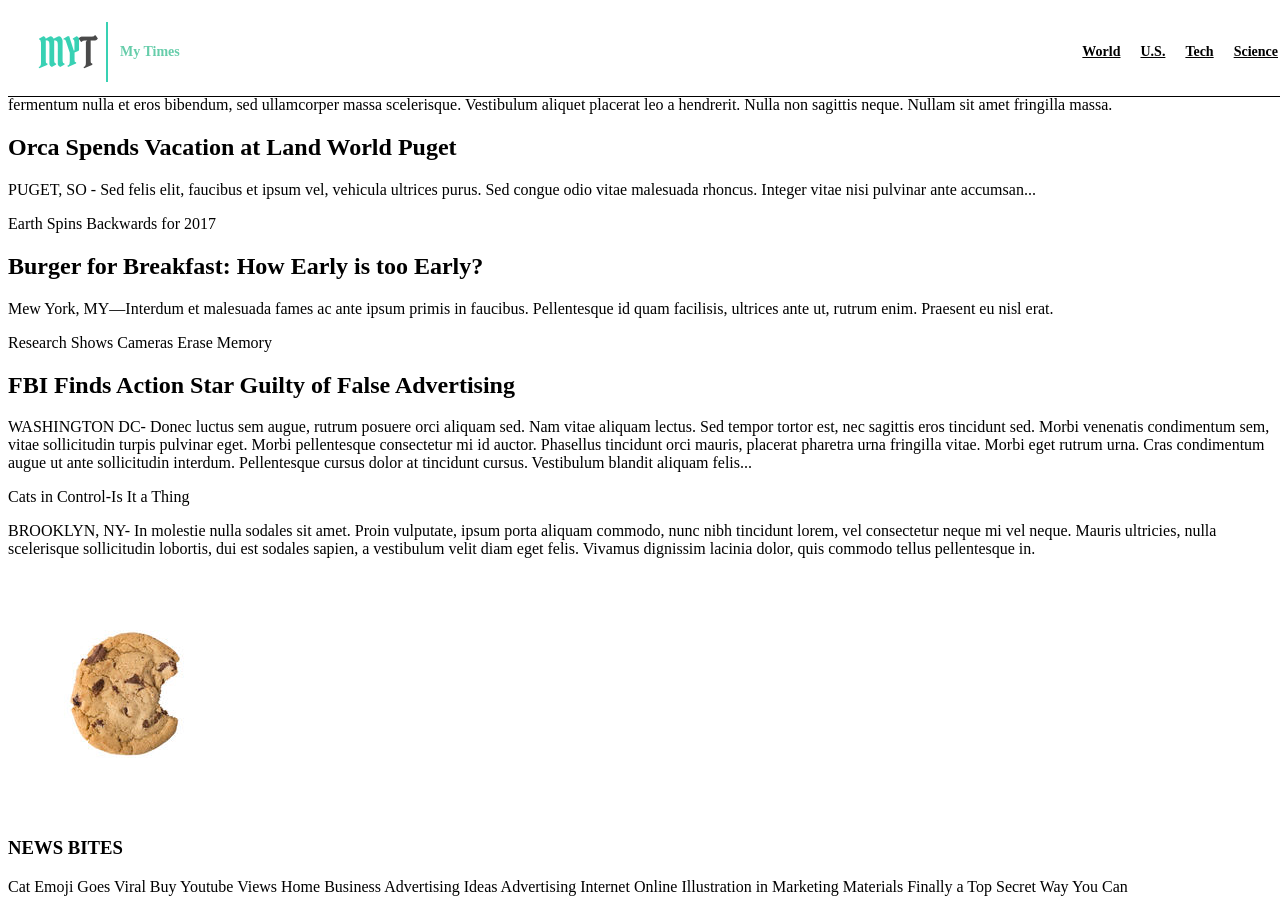
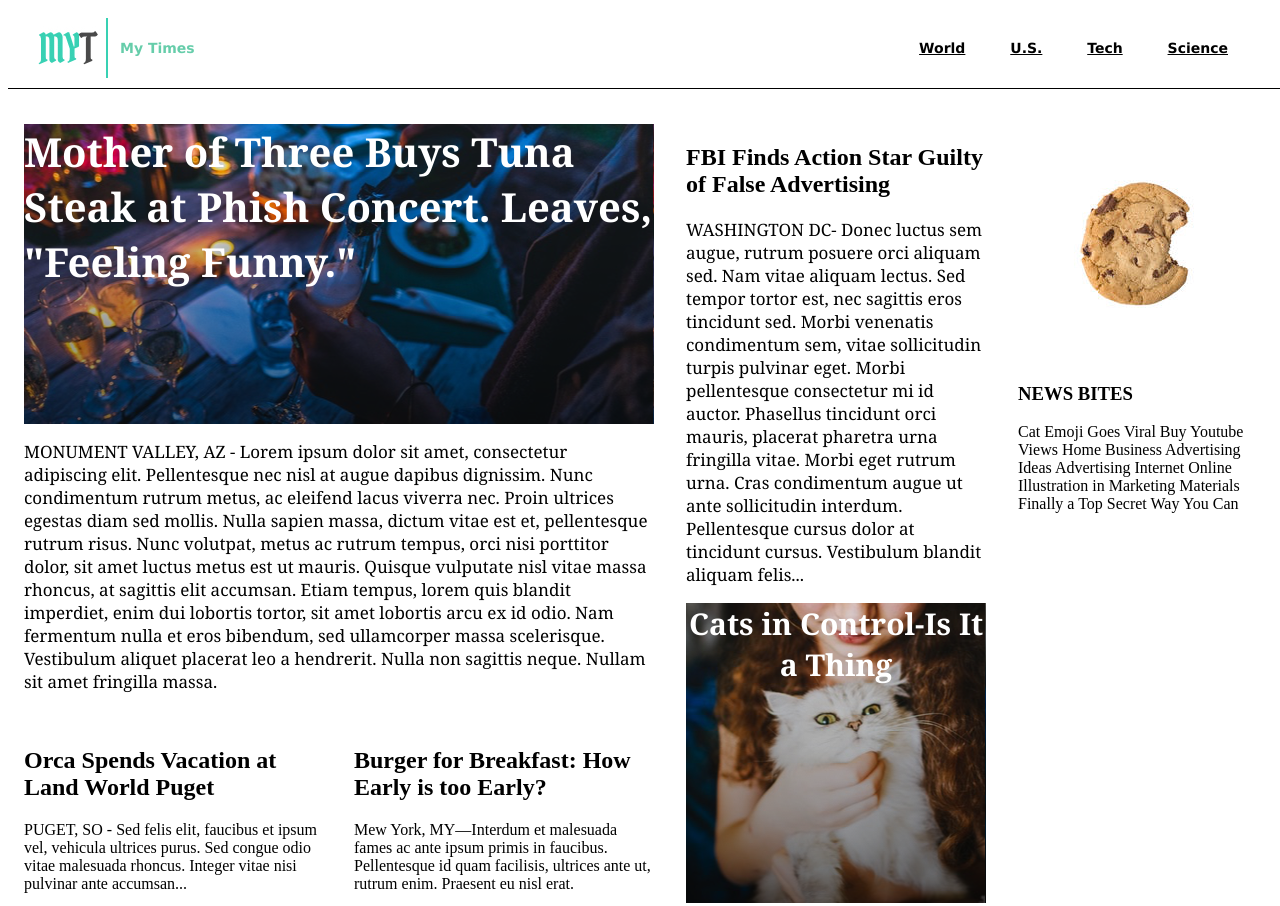
Before and after one commit to haroshi/myt, a plain HTML site: page index.html in a window 1280 px wide. Shown: the top 906 px of the page. Drawn offline with Linux system fonts and the light colour scheme.

Commit message:
Add most recent css changes

```diff
--- a/resources/css/style.css
+++ b/resources/css/style.css
@@ -1,39 +1,146 @@
+body {
+  display:block;
+}
 header {
   display: flex;
   align-items: center;
   position: fixed;
   width: 100%;
-  height: 88px;
+  height: 80px;
   border-bottom: 1px solid black;
   background-color: white;
-  font-family: Veranda;
+  font-family: Verdana;
   font-size: 14px;
   font-weight: bold;
   z-index: 1;
 }
+
 .logo {
   display: flex;
   align-items: center;
   flex-grow: 1;
   padding-left: 30px;
 }
+
 .logo img {
   width: 70px;
   height: 60px;
   margin-right: 12px;
 }
+
 .logo span {
-  display: flex;
   color: MediumAquamarine;
 }
+
 header nav {
-  display: flex;
-  padding-right: 40 px;
+  padding-right: 40px;
 }
+
 nav span {
   display: inline-block;
-  padding: 20px 10px;
+  padding: 20px 20px;
 }
 nav a {
   color: black;
 }
+
+.content {
+  display: flex;
+  width: 1232px;
+  margin: 0 auto 78px auto;
+  padding-top: 116px;
+}
+
+div {
+  display: block;
+}
+
+p {
+  display: block;
+}
+
+.column {
+  display: flex;
+  flex-direction: column;
+  margin-right: 32px;
+}
+
+.column .large {
+  width: 630px;
+}
+
+.column .medium {
+  width: 300px;
+}
+
+.column .small {
+  width: 240px;
+}
+
+.image-content {
+    height: 300px;
+    margin-top: 15px;
+    font-family: Georgia;
+    font-weight: bold;
+    font-size: 30px;
+    color: white;
+    text-align: center;
+}
+.lead-story .image-content {
+  display:flex;
+  background-image: url(../assets/img-story-main.png);
+  width: 630px;
+  margin-top: 0;
+  font-size: 40px;
+  text-align: left;
+}
+
+.narrative {
+  font-family: Georgia;
+  font-size: 17px;
+  color: black;
+  margin-top: 16px;
+}
+
+.fall-cancelled {
+  display: flex;
+  background-image: url(../assets/img-story-2.png);
+  width: 300px;
+  margin-top: 0;
+  font-size: 30px;
+  text-align: center;
+}
+
+.pop-culture {
+  display: flex;
+  background-image: url(../assets/img-story-3.png);
+  width: 300px;
+  margin-top: 0;
+  font-size: 30px;
+  text-align: center;
+}
+
+.cat-ceo {
+  display: flex;
+  background-image: url(../assets/img-story-1.png);
+  width: 300px;
+  margin-top: 0;
+  font-size: 30px;
+  text-align: center;
+}
+
+.stories {
+  display: flex;
+  justify-content: space-between;
+  margin-top: 17px;
+}
+
+.story {
+  display: flex;
+  flex-direction: column;
+  width: 300px;
+}
+
+.stories .text-content {
+    height: 250px;
+}
```
